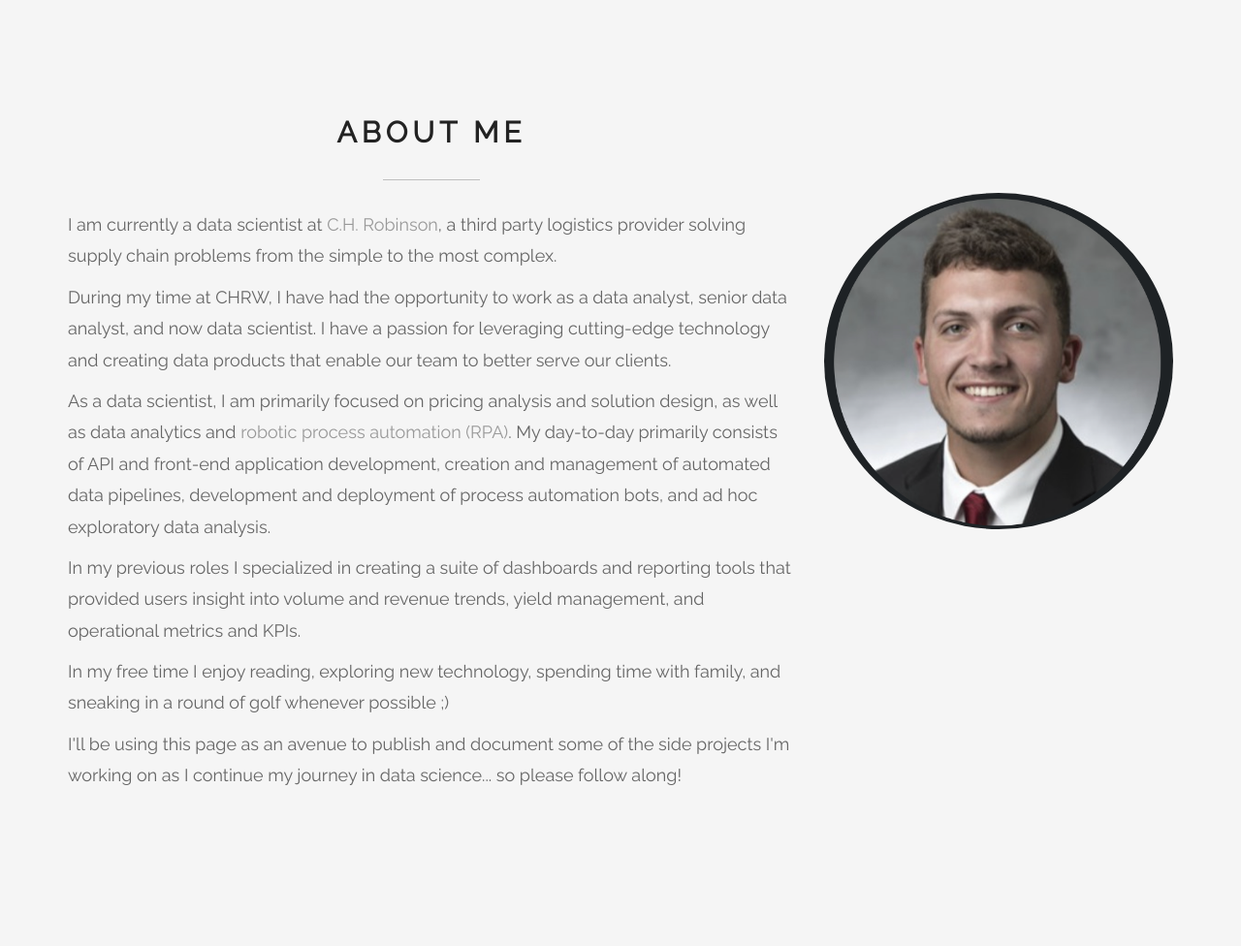
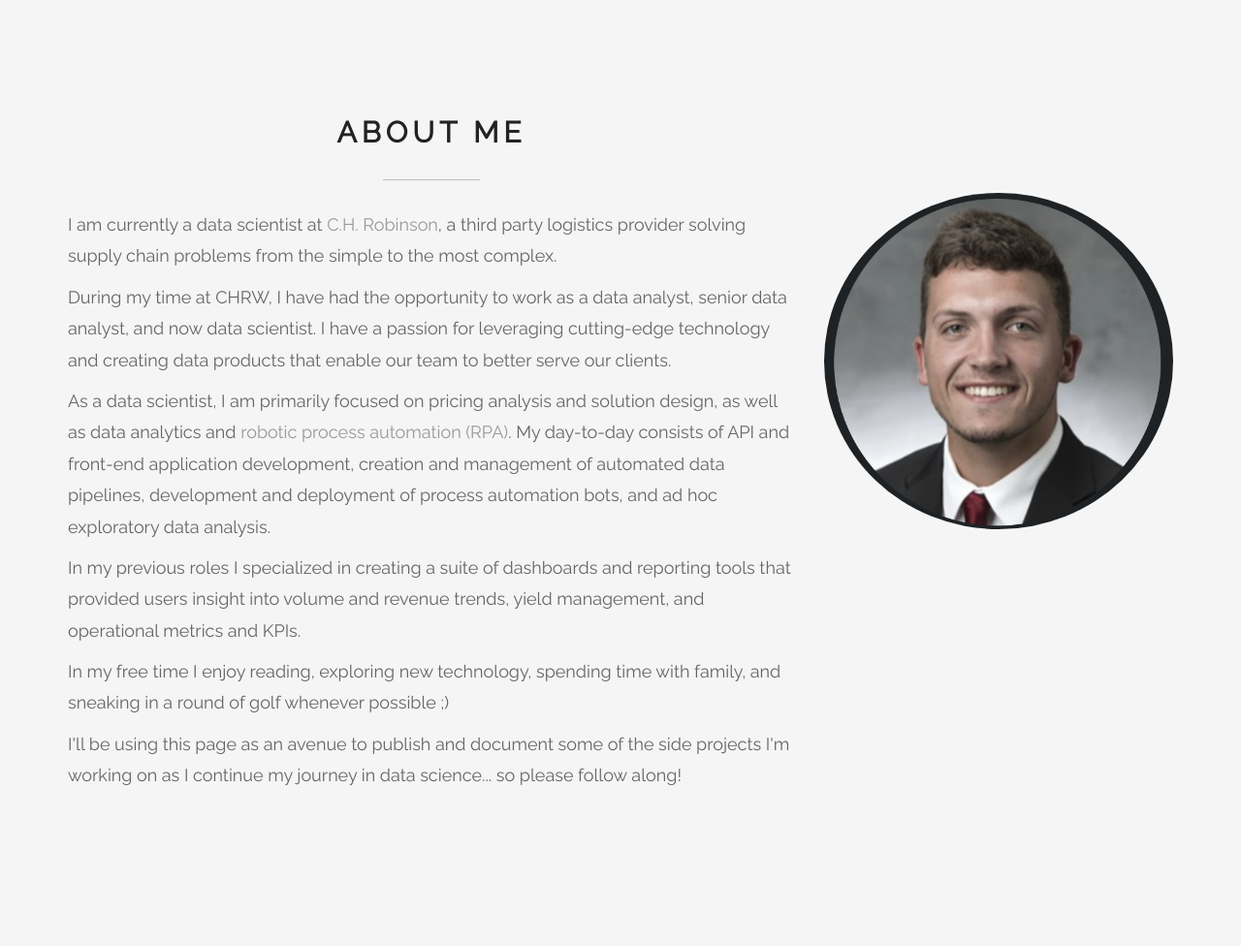
Before and after one commit to afrankenreider/django_mypage, a Django app: page / in a window 1280 px wide. Shown: the part 852-1828 px from the top of the page at 97% size. Run offline with Django 4.2, Linux system fonts and the light colour scheme; data comes from the database, SQL or seed files in the repository; some libraries are stand-ins or nearby versions.

Commit message:
one more small edit

```diff
--- a/main/templates/main/main.html
+++ b/main/templates/main/main.html
@@ -98,7 +98,7 @@
 						<div class="pfblock-subtitle">
 							<p>I am currently a data scientist at <a href="https://www.chrobinson.com/en-us/">C.H. Robinson</a>, a third party logistics provider solving supply chain problems from the simple to the most complex.</p>
 							<p>During my time at CHRW, I have had the opportunity to work as a data analyst, senior data analyst, and now data scientist. I have a passion for leveraging cutting-edge technology and creating data products that enable our team to better serve our clients.</p>
-							<p>As a data scientist, I am primarily focused on pricing analysis and solution design, as well as data analytics and <a href="https://en.wikipedia.org/wiki/Robotic_process_automation">robotic process automation (RPA)</a>. My day-to-day primarily consists of API and front-end application development, creation and management of automated data pipelines, development and deployment of process automation bots, and ad hoc exploratory data analysis.</p>
+							<p>As a data scientist, I am primarily focused on pricing analysis and solution design, as well as data analytics and <a href="https://en.wikipedia.org/wiki/Robotic_process_automation">robotic process automation (RPA)</a>. My day-to-day consists of API and front-end application development, creation and management of automated data pipelines, development and deployment of process automation bots, and ad hoc exploratory data analysis.</p>
 							<p>In my previous roles I specialized in creating a suite of dashboards and reporting tools that provided users insight into volume and revenue trends, yield management, and operational metrics and KPIs.</p>
 							<p>In my free time I enjoy reading, exploring new technology, spending time with family, and sneaking in a round of golf whenever possible ;)</p>
 							<p>I'll be using this page as an avenue to publish and document some of the side projects I'm working on as I continue my journey in data science... so please follow along!</p>
```
